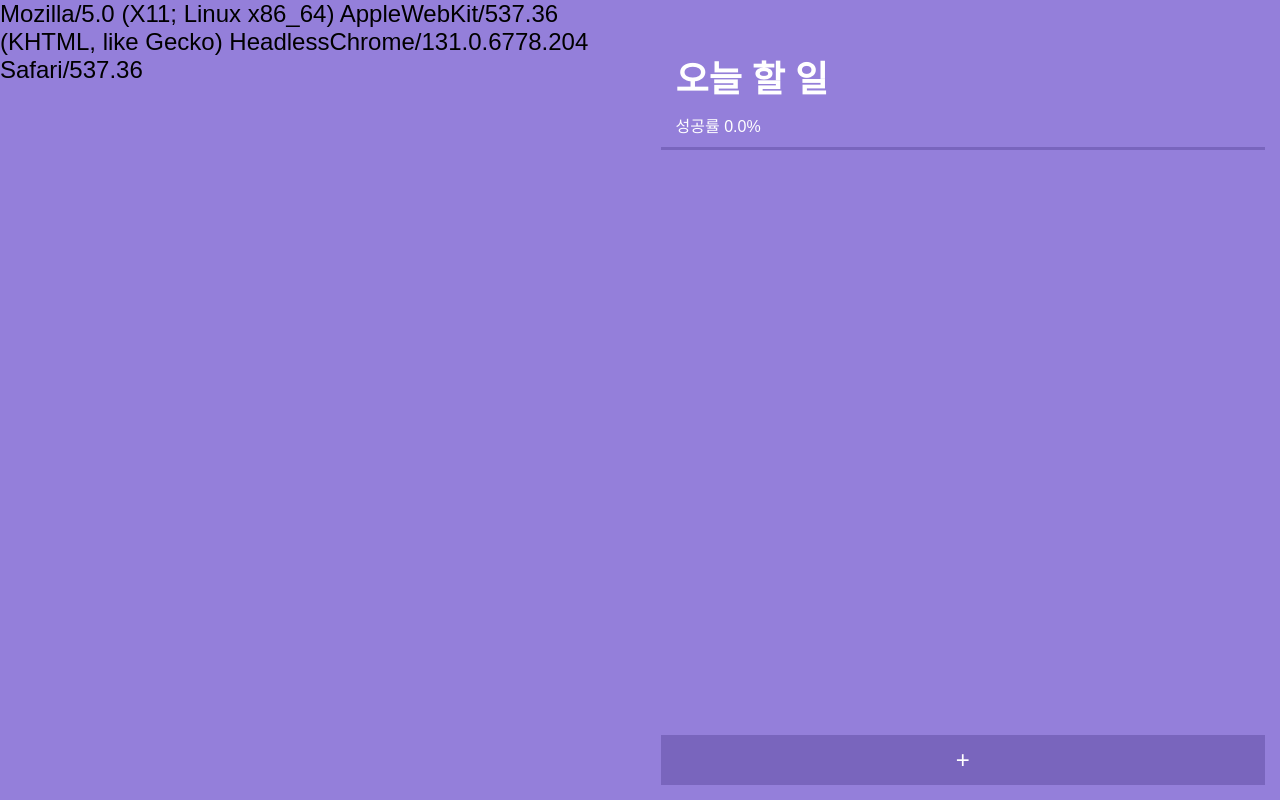
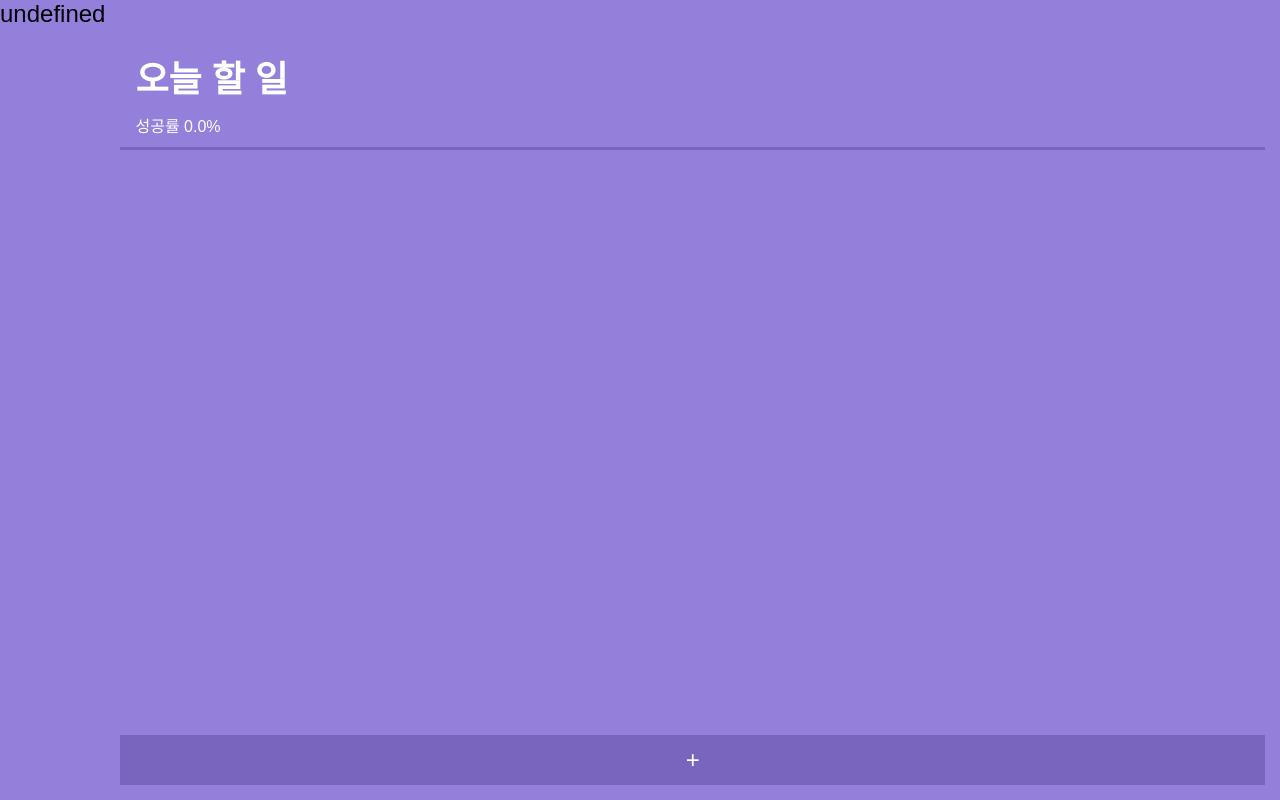
Before and after one commit to Leafurya/Dday-program, a React (Create React App) app in the folder client/: page / in a window 1280 px wide. Built offline with nearby package versions, Linux system fonts and the light colour scheme; a web font is replaced by a local one.

Commit message:
설치버튼 테스트1

```diff
--- a/client/src/App.js
+++ b/client/src/App.js
@@ -2,7 +2,7 @@ import './App.css';
 import Lobby from './component/Lobby.js';
 import Project from './component/Project.js';
 import Create from './component/Create.js';
-import React, {useEffect,useState} from "react";
+import React, {useEffect,useRef,useState} from "react";
 
 import {InitDate} from './module/TimeModule'
 import {InitAttendance} from './module/AttendanceModule.js'
@@ -13,7 +13,8 @@ import ToDoToday from './component/ToDoToday';
 import ToDoModify from './component/ToDoModify';
 
 function App() {
-
+	const install=useRef()
+	const [re,setRe]=useState([])
 	// var deferredPrompt;
 	// window.addEventListener('beforeinstallprompt', function(e) {
 	// 	console.log('beforeinstallprompt Event fired');
@@ -36,8 +37,19 @@ function App() {
 	// 		});
 	// 	}
 	// });
+	window.addEventListener('beforeinstallprompt',(e)=>{
+		e.preventDefault()
+		console.log("before install")
+		if(window.matchMedia('(display-mode: standalone').matches){
+			install.current="standalone"
+		}
+		else{
+			install.current="install"
+		}
+		setRe([])
+	})
 
-	const [re,setRe]=useState([])
+
 	useEffect(()=>{
 		InitAttendance()
 		InitDate()
@@ -51,7 +63,7 @@ function App() {
 	if(Object.keys(projectBundle).length){
 		return (
 			<div className="App">
-				<div>{navigator.userAgent}</div>
+				<div>{install.current??"undefined"}</div>
 				<BrowserRouter>
 					<Routes>
 						<Route  path="/" element={<Lobby/>}></Route>
```
Also changed, not shown: client/public/manifest.json.
